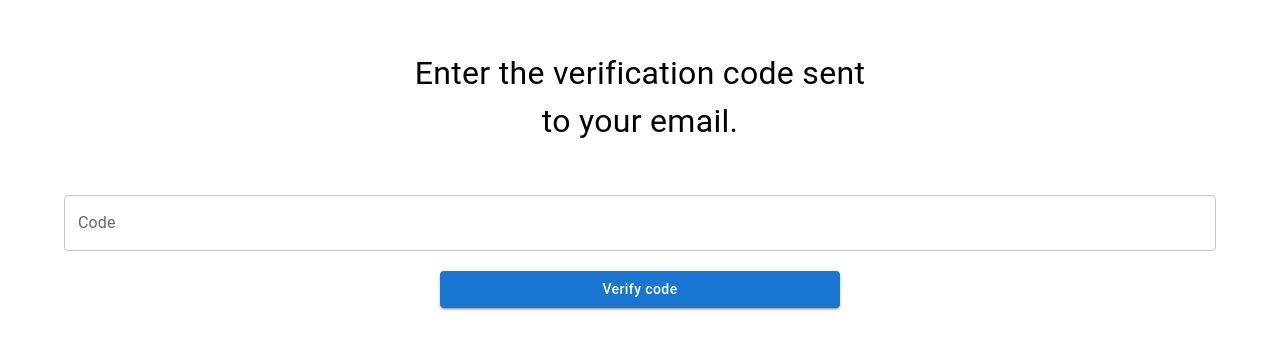
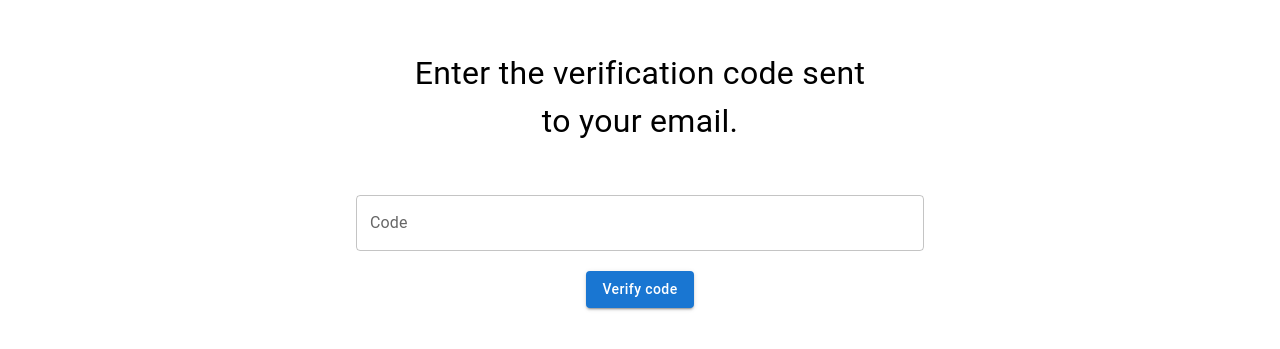
Before and after one commit to Deewiliams/Todo, a React (Create React App) app: page /code in a window 1280 px wide. Shown: the part 201-550 px from the top of the page. Built offline with nearby package versions, Linux system fonts and the light colour scheme; no server answers; the HTML template or start-up script is replaced by a standard one; what aws-amplify would draw is missing.

Commit message:
redesigned

```diff
--- a/src/auth/Code.js
+++ b/src/auth/Code.js
@@ -8,15 +8,15 @@ export default function Code() {
   const [code, setCode] = React.useState("");
   const username = JSON.parse(localStorage.getItem("verifyCodeEmail"));
 
-  console.log('====================================');
-  console.log("local",username);
-  console.log('====================================');
+  console.log("====================================");
+  console.log("local", username);
+  console.log("====================================");
   async function confirmSignUp() {
     try {
-    const verify =   await Auth.confirmSignUp(username, code);
-    console.log('====================================');
-    console.log("verifird",verify);
-    console.log('====================================');
+      const verify = await Auth.confirmSignUp(username, code);
+      console.log("====================================");
+      console.log("verifird", verify);
+      console.log("====================================");
     } catch (error) {
       console.log("error confirming sign up", error);
     }
@@ -49,8 +49,12 @@ export default function Code() {
           alignContent: "center",
         }}
       >
-        <Grid container spacing={2}>
-          <Grid item xs={12}>
+        <Grid
+          container
+          spacing={2}
+          style={{ display: "flex", justifyContent: "center" }}
+        >
+          <Grid item xs={6}>
             <TextField
               type="number"
               fullWidth
@@ -59,7 +63,7 @@ export default function Code() {
               variant="outlined"
               placeholder="Enter your verification code"
               value={code}
-              onChange={(e)=>setCode(e.target.value)}
+              onChange={(e) => setCode(e.target.value)}
             />
           </Grid>
         </Grid>
@@ -67,8 +71,8 @@ export default function Code() {
       <br />
       <Grid item xs={6} style={{ display: "flex", justifyContent: "center" }}>
         <Button
-        onClick={confirmSignUp}
-          style={{ width: "400px", textTransform: "none" }}
+          onClick={confirmSignUp}
+          style={{ textTransform: "none" }}
           variant="contained"
         >
           Verify code
```
